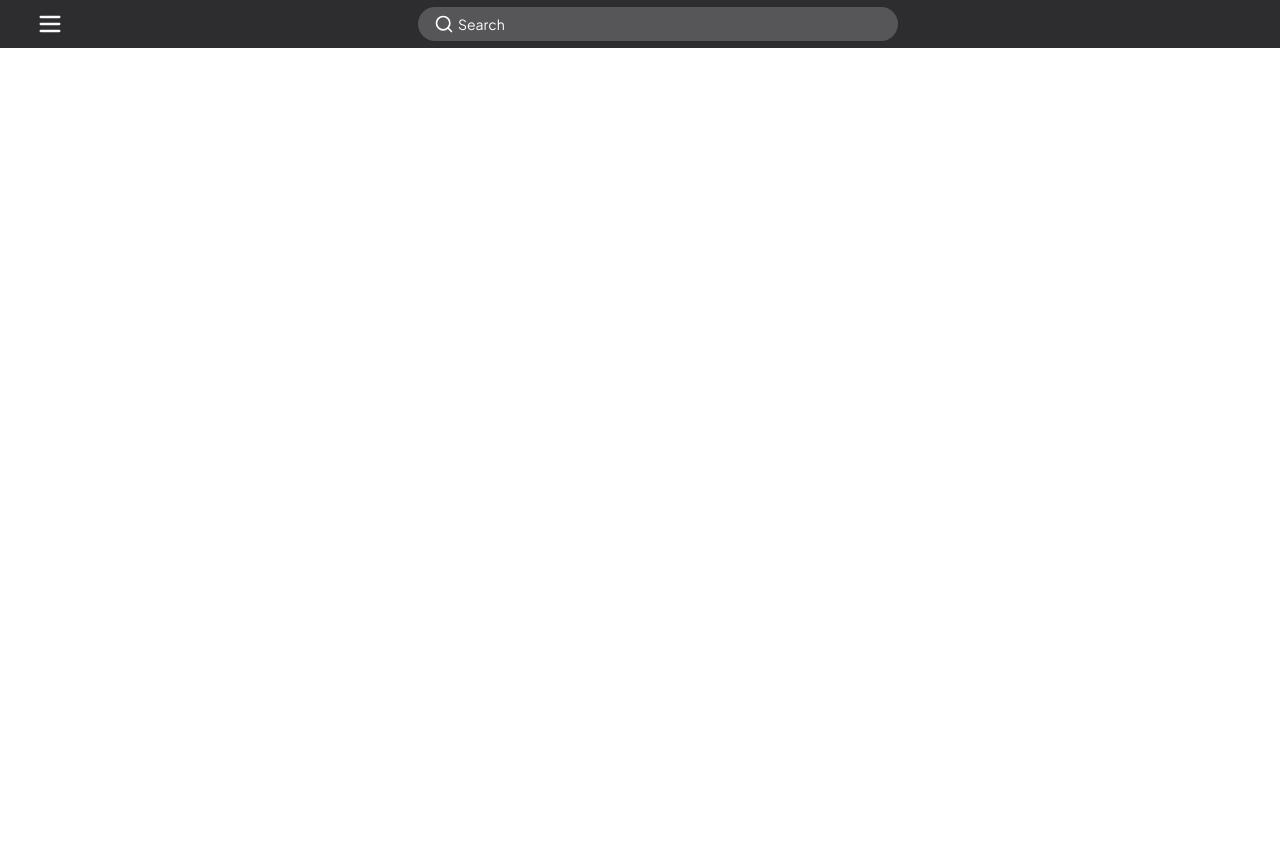
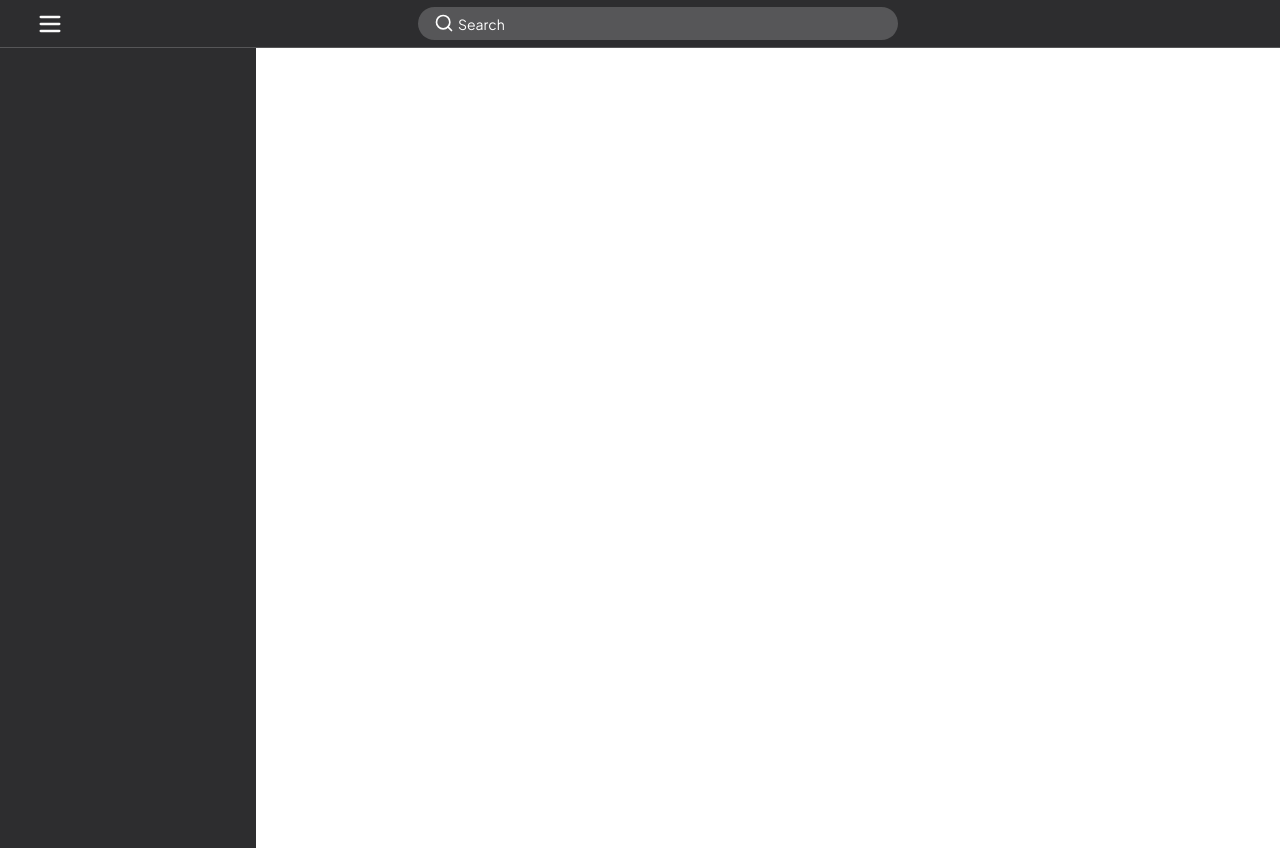
Before and after one commit to Oz996/Flow-Task-Manager, a Next.js app: page / in a window 1280 px wide. Both pictures are taken after a click on the button "Expand sidebar". Before the commit the page ends 800 px from the top, so only its background shows below. Built offline with nearby package versions, Linux system fonts and the light colour scheme.

Commit message:
created sidebar and toggling states through header

```diff
--- a/app/layout.tsx
+++ b/app/layout.tsx
@@ -2,12 +2,14 @@ import { Plus_Jakarta_Sans } from "next/font/google";
 import { ThemeProvider } from "next-themes";
 import "./globals.css";
 import Header from "@/components/header/header";
+import SidebarContextProvider from "@/context/sidebar-context";
+import { Metadata } from "next";
 
 const defaultUrl = process.env.VERCEL_URL
   ? `https://${process.env.VERCEL_URL}`
   : "http://localhost:3000";
 
-export const metadata = {
+export const metadata: Metadata = {
   metadataBase: new URL(defaultUrl),
   title: "Flow",
   description: "Manage tasks with your team easily using Flow",
@@ -29,8 +31,10 @@ export default function RootLayout({
           enableSystem
           disableTransitionOnChange
         >
-          <Header />
-          <main>{children}</main>
+          <SidebarContextProvider>
+            <Header />
+            <main>{children}</main>
+          </SidebarContextProvider>
         </ThemeProvider>
       </body>
     </html>
--- a/app/page.tsx
+++ b/app/page.tsx
@@ -1,7 +1,11 @@
+import Sidebar from "@/components/sidebar/sidebar";
+
 export default async function Index() {
   return (
     <>
-      <div></div>
+      <div>
+        <Sidebar />
+      </div>
     </>
   );
 }
--- a/components/header/header.tsx
+++ b/components/header/header.tsx
@@ -3,7 +3,7 @@ import SidebarButton from "./sidebar-button";
 
 export default function Header() {
   return (
-    <header className="w-screen h-[3rem] bg-main absolute left-0 top-0">
+    <header className="w-screen h-[3rem] bg-main absolute left-0 top-0 border-b-main-light border-b">
       <div className="container flex justify-between items-center h-full">
         <SidebarButton />
         <Searchbar />
--- a/components/header/sidebar-button.tsx
+++ b/components/header/sidebar-button.tsx
@@ -1,10 +1,19 @@
 "use client";
 import { Button } from "@/components/ui/button";
+import { useSidebar } from "@/hooks/useSidebar";
 import { Menu } from "lucide-react";
 
 export default function SidebarButton() {
+  const { sidebarOpen, setSidebarOpen } = useSidebar();
+  console.log("sidebarOpen", sidebarOpen);
+
   return (
-    <Button className="bg-transparent p-1 hover:bg-main-light">
+    <Button
+      className="bg-transparent p-1 hover:bg-main-light"
+      aria-label={sidebarOpen ? "Closoe sidebar" : "Expand sidebar"}
+      aria-expanded={sidebarOpen}
+      onClick={() => setSidebarOpen(!sidebarOpen)}
+    >
       <Menu size={28} />
     </Button>
   );
--- /dev/null
+++ b/components/sidebar/sidebar.tsx
@@ -0,0 +1,24 @@
+"use client";
+
+import { useSidebar } from "@/hooks/useSidebar";
+import { AnimatePresence, motion } from "framer-motion";
+
+export default function Sidebar() {
+  const { sidebarOpen } = useSidebar();
+
+  return (
+    <AnimatePresence>
+      {sidebarOpen && (
+        <motion.aside
+          className="bg-main mt-[3rem] h-screen"
+          initial={{ width: 0 }}
+          animate={{ width: "16rem" }}
+          exit={{ width: 0 }}
+          transition={{ duration: 0.3 }}
+        >
+          <div></div>
+        </motion.aside>
+      )}
+    </AnimatePresence>
+  );
+}
--- a/package.json
+++ b/package.json
@@ -15,6 +15,7 @@
     "autoprefixer": "10.4.17",
     "class-variance-authority": "^0.7.0",
     "clsx": "^2.1.1",
+    "framer-motion": "^11.11.3",
     "geist": "^1.2.1",
     "lucide-react": "^0.436.0",
     "next": "latest",
```
Also changed, not shown: 1 other file (tests, documents, lock files or other folders).
